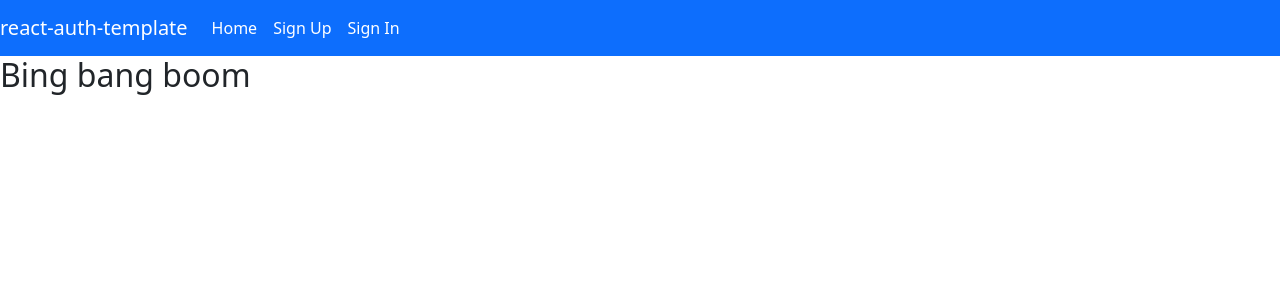
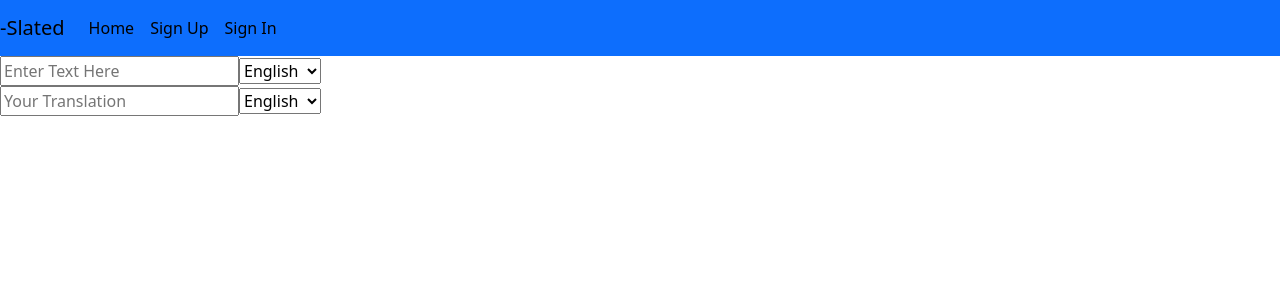
Before and after one commit to jmeier2715/SlatedAppClient, a React (Create React App) app: page / in a window 1280 px wide. Shown: the top 300 px of the page. Built offline with nearby package versions, Linux system fonts and the light colour scheme.

Commit message:
added more pages

```diff
--- a/src/components/Home.js
+++ b/src/components/Home.js
@@ -3,9 +3,29 @@ const Home = (props) => {
 	console.log('props in home', props)
 
 	return (
-		<>
-			<h2>Bing bang boom</h2>
-		</>
+		<div>
+
+			<form>
+				<input type='text' placeholder="Enter Text Here"></input>
+				<select id="cars" name="cars" placeholder="Choose Your Language">
+
+					<option value="en">English</option>
+					<option value="ko">Korean</option>
+					<option value="fr">French</option>
+					<option value="ch">Chinese</option>
+				</select>
+			</form>
+			<form>
+				<input type='text' placeholder= "Your Translation"></input>
+				<select id="cars" name="cars">
+					<option value="en">English</option>
+					<option value="ko">Korean</option>
+					<option value="fr">French</option>
+					<option value="ch">Chinese</option>
+				</select>
+			</form>
+		</div>
+
 	)
 }
 
--- a/src/components/shared/Header.js
+++ b/src/components/shared/Header.js
@@ -3,7 +3,7 @@ import Nav from 'react-bootstrap/Nav'
 import Navbar from 'react-bootstrap/Navbar'
 import { Link } from 'react-router-dom'
 const linkStyle = {
-    color: 'white',
+    color: 'black',
     textDecoration: 'none'
 }
 const authenticatedOptions = (
@@ -16,6 +16,11 @@ const authenticatedOptions = (
 		<Nav.Link>
 			<Link to='sign-out' style={linkStyle}>
 				Sign Out
+			</Link>
+		</Nav.Link>
+		<Nav.Link>
+			<Link to='translations' style={linkStyle}>
+				Your Translations
 			</Link>
 		</Nav.Link>
 	</>
@@ -46,7 +51,7 @@ const Header = ({ user }) => (
 	<Navbar bg='primary' variant='dark' expand='md'>
 		<Navbar.Brand>
             <Link to='/' style={linkStyle}>
-                react-auth-template
+                -Slated
             </Link>
         </Navbar.Brand>
 		<Navbar.Toggle aria-controls='basic-navbar-nav' />
```
Also changed, not shown: src/components/MapCollection.js (added), src/components/MapTranslation.js (added), src/components/Profile.js (deleted), src/components/YourTranslations.js (added).
